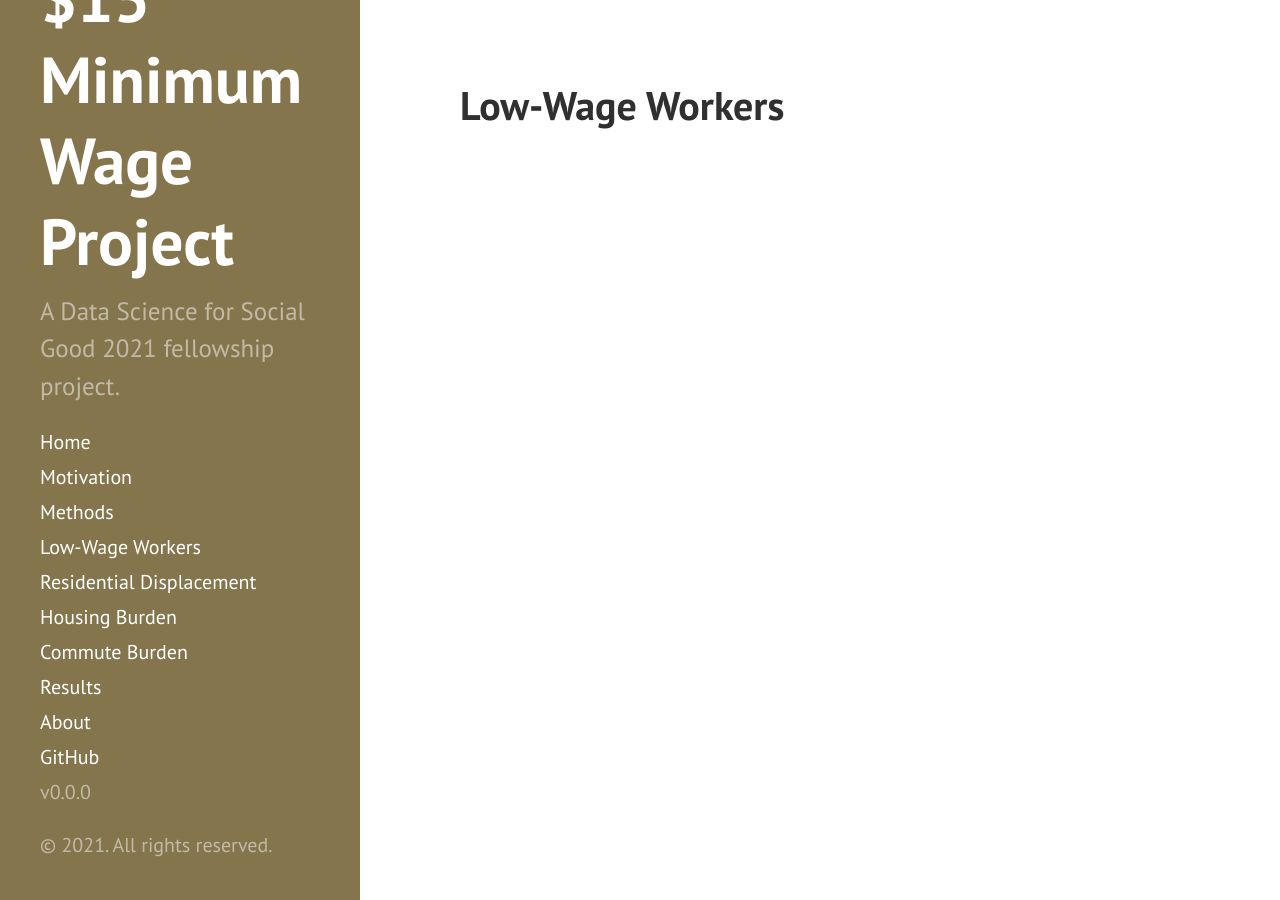
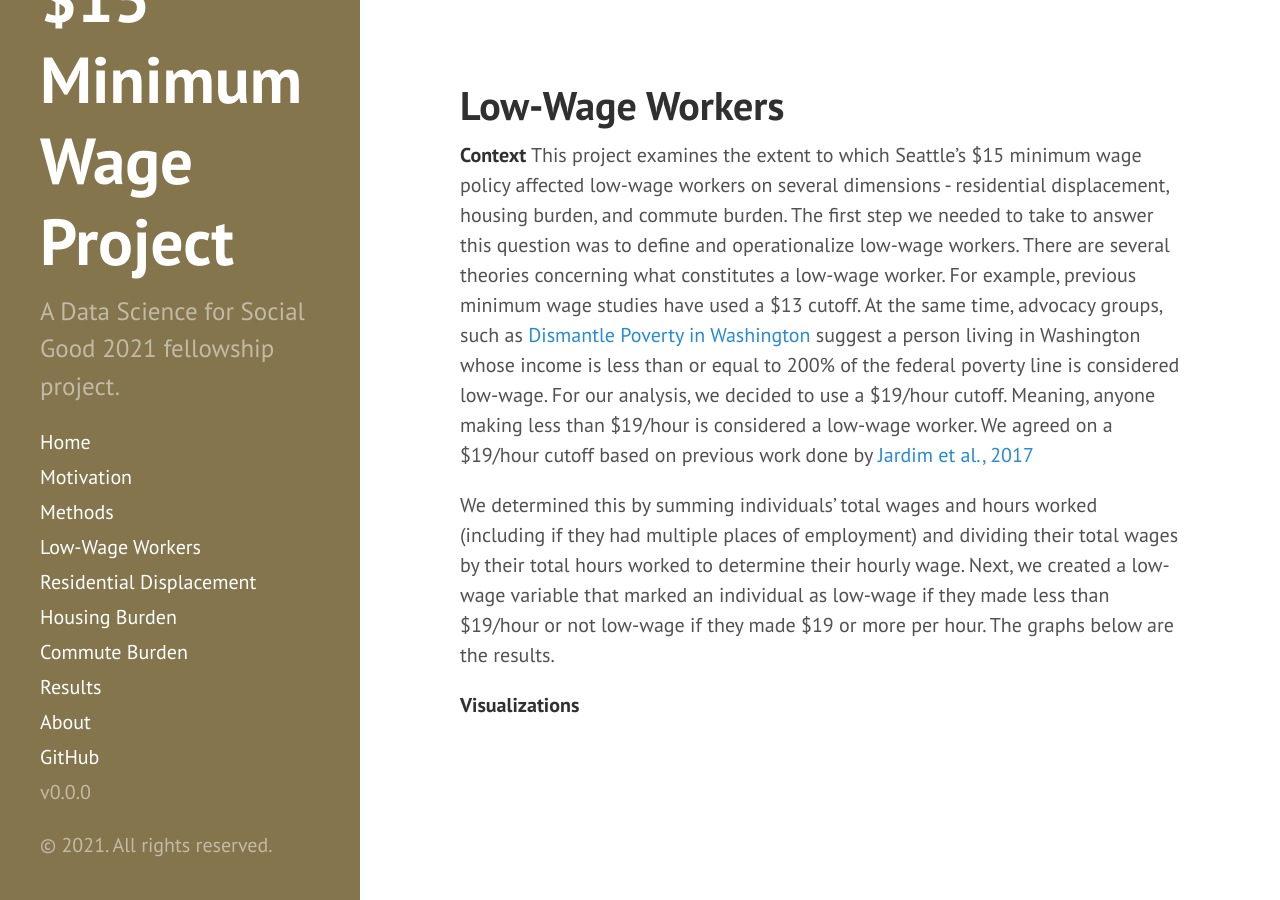
Before and after one commit to uwescience/MinWA, a Jekyll site: the page built from Low-Wage Workers.md, in a window 1280 px wide. Built offline with Jekyll 4.4.1, drawn with Linux system fonts in a browser that asks for light colours.

Commit message:
added context to low-wage workers section and some headers for the other new sections

```diff
--- a/Low-Wage Workers.md
+++ b/Low-Wage Workers.md
@@ -2,3 +2,10 @@
 layout: page
 title: Low-Wage Workers
 ---
+
+**Context**
+This project examines the extent to which Seattle’s \$15 minimum wage policy affected low-wage workers on several dimensions - residential displacement, housing burden, and commute burden. The first step we needed to take to answer this question was to define and operationalize low-wage workers. There are several theories concerning what constitutes a low-wage worker. For example, previous minimum wage studies have used a $13 cutoff. At the same time, advocacy groups, such as [Dismantle Poverty in Washington](https://dismantlepovertyinwa.com/) suggest a person living in Washington whose income is less than or equal to 200% of the federal poverty line is considered low-wage. For our analysis, we decided to use a \$19/hour cutoff. Meaning, anyone making less than \$19/hour is considered a low-wage worker. We agreed on a \$19/hour cutoff based on previous work done by [Jardim et al., 2017]( https://www.nber.org/system/files/working_papers/w23532/w23532.pdf)
+
+We determined this by summing individuals’ total wages and hours worked (including if they had multiple places of employment) and dividing their total wages by their total hours worked to determine their hourly wage. Next, we created a low-wage variable that marked an individual as low-wage if they made less than \$19/hour or not low-wage if they made \$19 or more per hour. The graphs below are the results.
+
+**Visualizations**
```
Also changed, not shown: Commute Burden.md (+4 -0 lines), Housing Burden.md (+4 -1 lines), Residential Displacement.md (+4 -0 lines).
